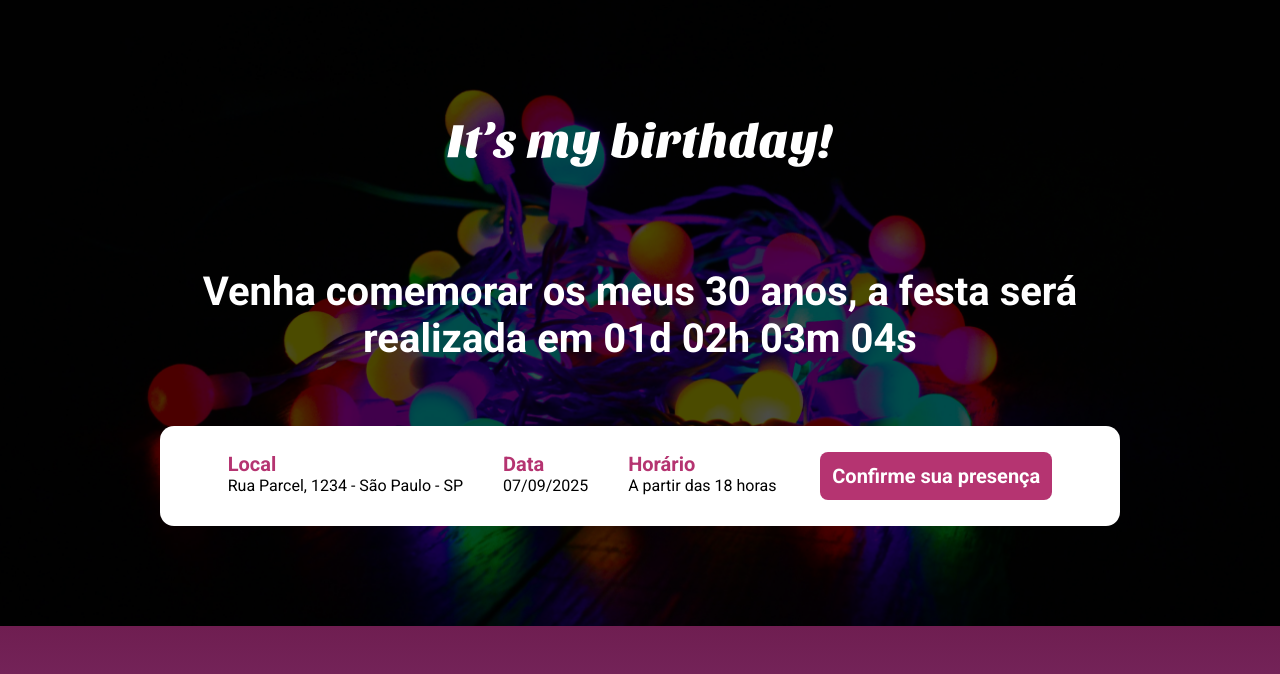
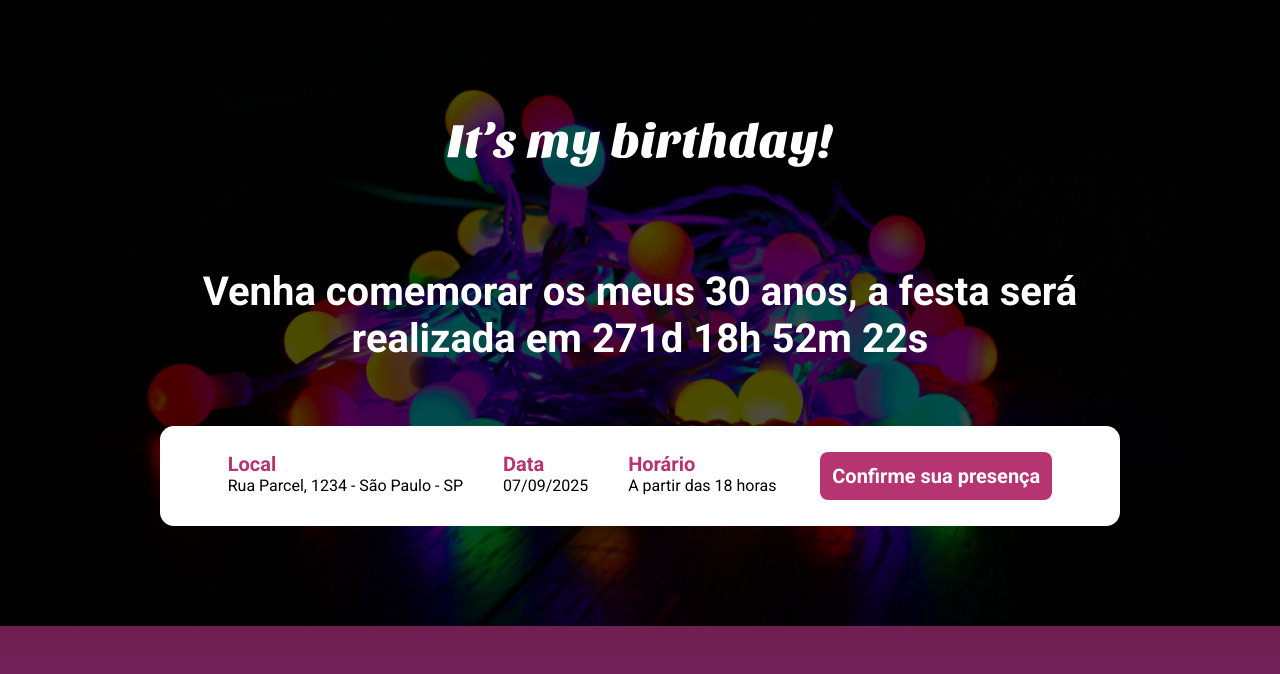
Before and after one commit to ThaynaShinoda/landingpage-evento-mod22, a website built with Parcel: page src/index.html in a window 1280 px wide. Shown: the top 674 px of the page. Built offline with nearby package versions, Linux system fonts and the light colour scheme; files whose address does not match are found by name.

Commit message:
Create script

```diff
--- a/src/index.html
+++ b/src/index.html
@@ -14,7 +14,7 @@
     <header class="hero">
         <div class="container">
             <img class="hero__logo" src="images/logo.svg" alt="It's my birthday!">
-            <p class="hero__text">Venha comemorar os meus 30 anos, a festa será realizada em 01d 02h 03m 04s</p>
+            <p class="hero__text">Venha comemorar os meus 30 anos, a festa será realizada em <span id="contador"></span></p>
             <div class="bar">
                 <ul class="bar__infos">
                     <li class="bar__infos__item">
--- a/src/scripts/main.js
+++ b/src/scripts/main.js
@@ -1 +1,31 @@
 AOS.init();
+
+//Data do evento
+const eventDate = new Date ("Sep 7, 2025 18:00:00")
+
+//Time Stamp
+const timeStampEvent = eventDate.getTime()
+
+//Contador de tempo
+const timer = setInterval(function() {
+    const now = new Date()
+    const timeStampNow = now.getTime()
+
+    const timeStampTimer = timeStampEvent - timeStampNow
+
+    const diasMs = (1000*60*60*24)
+    const horasMs = (1000*60*60)
+    const minMs = (1000*60)
+
+    const dias = Math.floor(timeStampTimer / diasMs)
+    const horas = Math.floor((timeStampTimer % diasMs)/horasMs)
+    const minutos = Math.floor((timeStampTimer % horasMs) / minMs)
+    const segundos = Math.floor((timeStampTimer % minMs)/1000)
+
+    document.getElementById('contador').innerHTML = `${dias}d ${horas}h ${minutos}m ${segundos}s`
+
+    if (timeStampTimer < 0){
+        clearInterval(timer)
+        document.getElementById('contador').innerHTML = '07/09/2025 às 18 horas'
+    }
+}, 1000)
```
